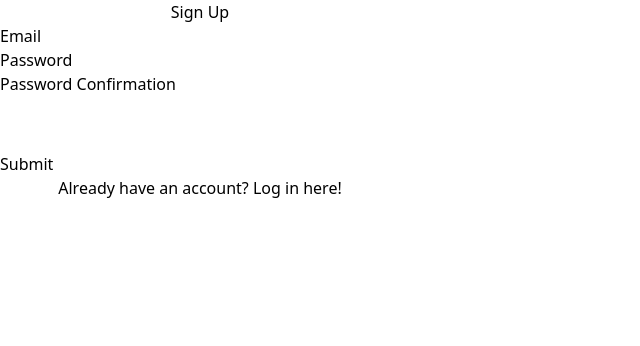
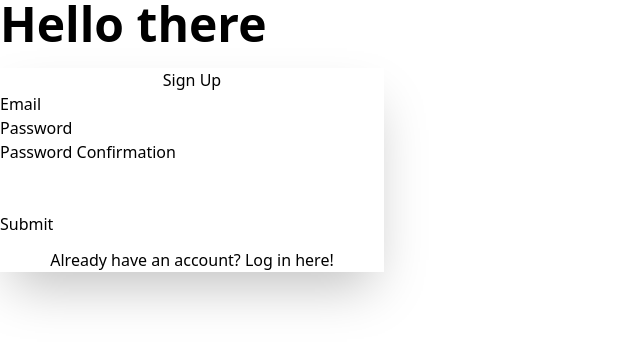
Before and after one commit to Shivang-P/coinsim, a React (Create React App) app: page / in a window 1280 px wide. Shown: the top 346 px of the page, without its empty margins (0-640 px from the left). Built offline with nearby package versions, Linux system fonts and the light colour scheme.

Commit message:
fixed signup page styling

```diff
--- a/src/components/App.js
+++ b/src/components/App.js
@@ -2,11 +2,16 @@ import Signup from "./Signup";
 
 function App() {
   return (
-    <div className="grid grid-cols-2 gap-4" style={{minHeight: "100vh"}}>
-      <div className="col-auto" style={{maxWidth: "400px"}}>
-        <Signup />
-      </div>
+    <div class="hero min-h-screen bg-base-200">
+  <div class="flex-col justify-center hero-content lg:flex-row">
+    <div class="text-center lg:text-left">
+      <h1 class="mb-5 text-5xl font-bold">
+            Hello there
+      </h1>
     </div>
+    <Signup />
+  </div>
+</div>
   );
 }
 
--- a/src/components/Signup.js
+++ b/src/components/Signup.js
@@ -6,7 +6,7 @@ export default function Signup() {
     const passwordConfirmRef = useRef('')
     return (
         <>
-            <div className="card bg-base-200">
+            <div className="card flex-shrink-0 w-full max-w-sm shadow-2xl bg-base-100">
                 <div className="card-body">
                     <h1 className="card-title text-center">Sign Up</h1>
                     <div className="form-control" id="email">
@@ -33,12 +33,11 @@ export default function Signup() {
                             </label>
                             <input className="input input-bordered" type="passwordConfirm" ref={passwordConfirmRef} required />
                     </div>
-                    <button className="btn btn-primary mt-8" type="submit">Submit</button>
+                    <button className="btn btn-primary mt-6" type="submit">Submit</button>
+                    <div className="text-center mt-3">
+                        Already have an account? Log in here!
+                    </div>
                 </div>
-
-            </div>
-            <div className="w-100 text-center">
-                Already have an account? Log in here!
             </div>
         </>
     )
```
